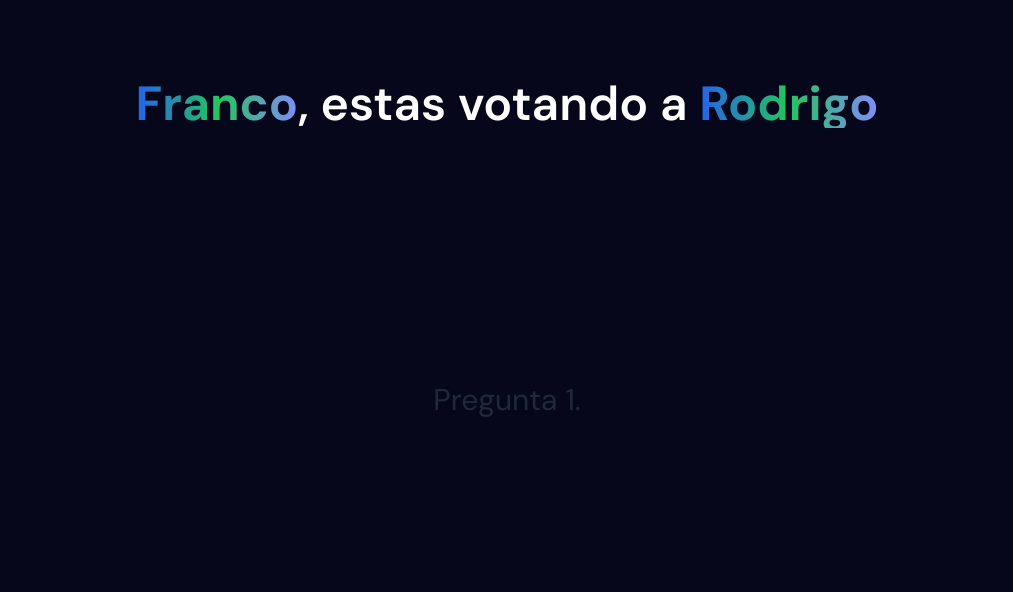
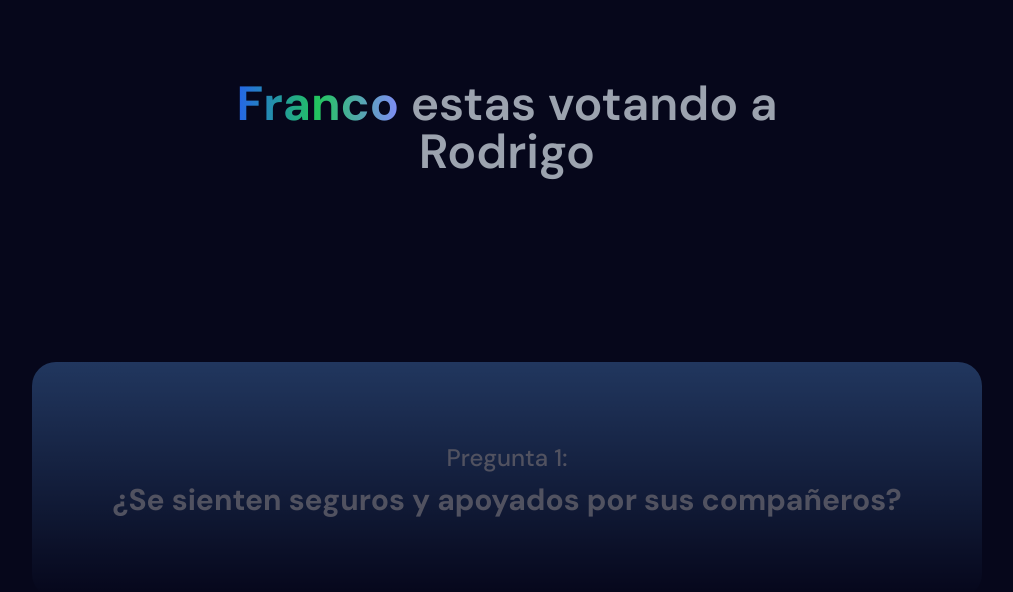
Before and after one commit to Jerick97/s14-17-t-java, a React (Vite) app in the folder frontend-nocountry-s14-17-t-java/: page /vote in a window 1280 px wide. Shown: the top 592 px of the page, without its empty margins (133-1146 px from the left). Built offline with nearby package versions, Linux system fonts and the light colour scheme.

Commit message:
style(votecard) primmer commit

```diff
--- a/frontend-nocountry-s14-17-t-java/src/components/TittleGradient/TittleGradient.jsx
+++ b/frontend-nocountry-s14-17-t-java/src/components/TittleGradient/TittleGradient.jsx
@@ -1,16 +1,16 @@
 const TittleGradient = ({ user, voting }) => {
   return (
-    <h1 className="text-5xl top-20 absolute text-white font-semibold">
+    <h1 className="text-5xl top-20 absolute text-gray-400 font-semibold text-center">
       <span
         className="font-bold bg-gradient-to-r from-blue-600 via-green-500 to-indigo-400 inline-block text-transparent bg-clip-text
 "
       >
         {user}
-      </span>
-      , estas votando a {" "}
+      </span>{" "}
+       estas votando a {" "}
+      <br></br>
       <span
-        className="font-bold bg-gradient-to-r from-blue-600 via-green-500 to-indigo-400 inline-block text-transparent bg-clip-text
-"
+        className="text-gray-400"
       >
         {" "}
         {voting}{" "}
--- a/frontend-nocountry-s14-17-t-java/src/pages/auth/login/Login.jsx
+++ b/frontend-nocountry-s14-17-t-java/src/pages/auth/login/Login.jsx
@@ -1,5 +1,5 @@
 import { useNavigate } from "react-router-dom";
-import LogoImg from "../../../assets/Logo.svg";
+import LogoImg from "../../../assets/logo.svg";
 import UserInput from "../../../components/UserInput/UserInput";
 import PasswordInput from "../../../components/PasswordInput/PasswordInput";
 import ButtonPrimary from "../../../components/ButtonPrimary/ButtonPrimary";
--- a/frontend-nocountry-s14-17-t-java/src/pages/vote/Vote.jsx
+++ b/frontend-nocountry-s14-17-t-java/src/pages/vote/Vote.jsx
@@ -7,12 +7,24 @@ const voting = "Rodrigo"
 
 
 const Vote = () => {
+  const preguntas = ["¿Se sienten seguros y apoyados por sus compañeros?"]
+
+
   return (
 
 <div className="w-full h-screen flex items-center justify-center bg-[#06071B]">
   <TittleGradient user={user} voting={voting}/>
+  <div className="w-1200 h-350 rounded-3xl		 bg-gradient-to-b from-blue-400 to-#06071B  opacity-30    p-20         flex-col flex mt-40 ">
+  {preguntas.map((pregunta, index) => (
+        <div key={index} className=''>
 
-  <h2 className='text-3xl'>Pregunta 1.</h2>
+          <h3 className=" text-2xl text-center font-medium mb-2 text-white " >Pregunta {index + 1}:</h3>
+          <h1 className="text-3xl text-center font-bold text-white " >{pregunta}</h1>
+        </div>
+      ))}
+  </div>
+
+
 
 
 
```
